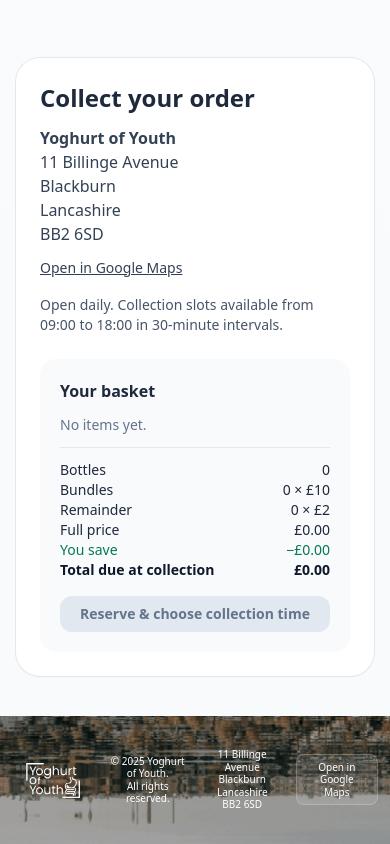
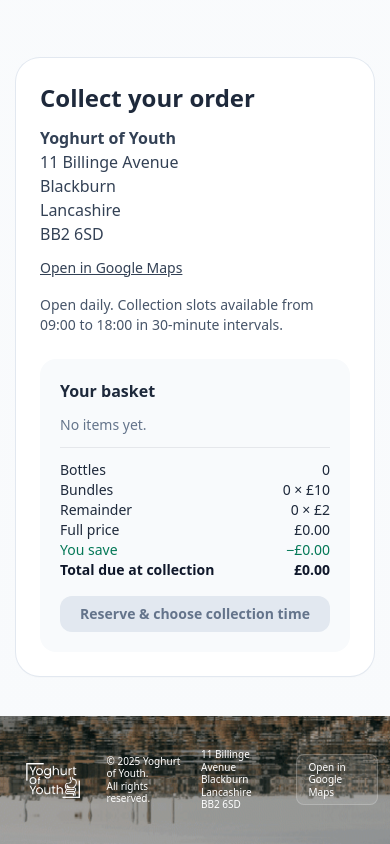
Before and after one commit to ZainAkuji/Yoghurt-of-Youth, a React (Vite) app: page / in a window 390 px wide. Shown: the part 5620-6464 px from the top of the page. Built offline with nearby package versions, Linux system fonts and the light colour scheme.

Commit message:
Update App.tsx

```diff
--- a/src/App.tsx
+++ b/src/App.tsx
@@ -1046,7 +1046,7 @@ function Footer() {
           gap-3 sm:gap-4 md:gap-8
           px-3 sm:px-4 md:px-6
           items-center
-          text-center md:text-left
+          text-left md:text-left
           text-[10px] sm:text-xs md:text-sm
           leading-tight
           w-full
```
